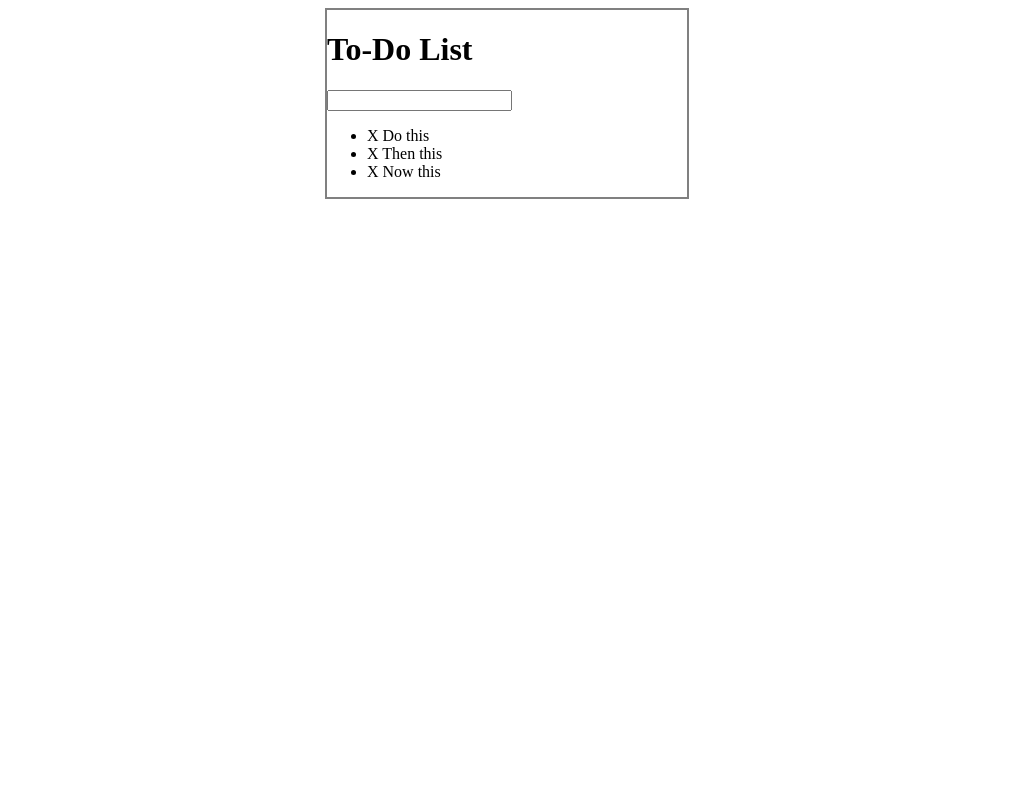
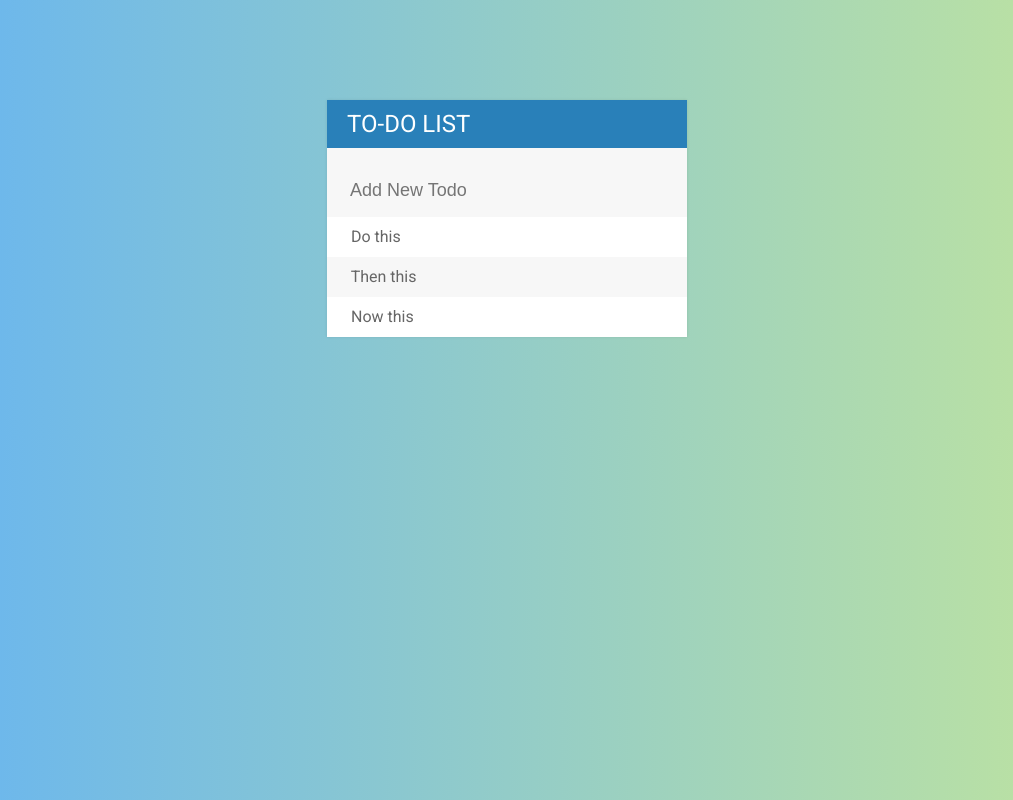
Before and after one commit to bhanujggandhi/Simple-Todo-List, a plain HTML site: page index.html in a window 1280 px wide. Shown: the whole page, without its empty margins (133-1146 px from the left). Drawn offline with Linux system fonts and the light colour scheme.

Commit message:
Styling changed

```diff
--- a/assests/css/todos.css
+++ b/assests/css/todos.css
@@ -1,7 +1,79 @@
+body {
+    font-family: roboto;
+    background: #c2e59c;  /* fallback for old browsers */
+    background: -webkit-linear-gradient(to right, #64b3f4, #c2e59c);  /* Chrome 10-25, Safari 5.1-6 */
+    background: linear-gradient(to right, #64b3f4, #c2e59c); /* W3C, IE 10+/ Edge, Firefox 16+, Chrome 26+, Opera 12+, Safari 7+ */
+
+}
+
+h1 {
+    background: #2980b9;
+    color: white;
+    padding: 10px 20px;
+    text-transform: uppercase;
+    font-size: 24px;
+    font-weight: normal;
+}
+
+ul{
+    list-style: none;
+    margin: 0;
+    padding: 0;
+}
+
+li {
+    background: #fff;
+    height: 40px;
+    line-height: 40px;
+    color: #666;
+}
+
+li:nth-child(2n){
+    background: #f7f7f7;
+}
+
+input {
+    color: #2980b9;
+    font-size: 18px;
+    background: #f7f7f7;
+    width: 100%;
+    padding: 13px 13px 13px 20px;
+    box-sizing: border-box;
+    border: 3px solid rgba(0, 0, 0, 0);
+}
+
+input:focus{
+    background: #fff;
+    border: 3px solid #2980b9;
+    outline: none;
+}
+
+.fa-plus {
+    float: right;
+}
+
+span {
+    background: #e74c3c;
+    height: 40px;
+    margin-right: 20px;
+    text-align: center;
+    color: white;
+    width: 0;
+    display: inline-block;
+    transition: 0.2s linear;
+    opacity: 0;
+}
+
+li:hover span {
+    width: 40px;
+    opacity: 1.0;
+}
+
 #container {
-    border: 2px solid gray;
+    box-shadow: 0 0 3px rgba(0, 0, 0, 0.1);
     width: 360px;
-    margin: 0 auto;
+    background-color: #f7f7f7;
+    margin: 100px auto;
 }
 
 .completed {
--- a/assests/js/todos.js
+++ b/assests/js/todos.js
@@ -17,6 +17,10 @@ $("input").keypress(function(event){
         var todoText = $(this).val();
         $(this).val("");
         //creating a new li and add to ul
-        $("ul").append("<li><span>X</span> "+ todoText +"</li>");
+        $("ul").append("<li><span><i class='fa fa-trash'></i></span> "+ todoText +"</li>");
     }
 });
+
+$(".fa-plus").click(function(){
+    $("input").fadeToggle();
+})
--- a/index.html
+++ b/index.html
@@ -5,18 +5,20 @@
     <meta name="viewport" content="width=device-width, initial-scale=1.0">
     <title>Todo List</title>
     <link rel="stylesheet" href="assests/css/todos.css">
+    <link rel="stylesheet" href="https://stackpath.bootstrapcdn.com/font-awesome/4.7.0/css/font-awesome.min.css">
+    <link href="https://fonts.googleapis.com/css2?family=Roboto:wght@400;500;700&display=swap" rel="stylesheet">
     <script type="text/javascript" src="assests/js/lib/jQuery.js"></script>
 </head>
 <body>
 
     <div id="container">
-        <h1>To-Do List</h1>
-        <input type="text">
+        <h1>To-Do List <i class="fas fa-plus"></i></h1>
+        <input type="text" placeholder="Add New Todo">
 
         <ul>
-          <li><span>X</span> Do this</li>
-          <li><span>X</span> Then this</li>
-          <li><span>X</span> Now this</li>
+          <li><span><i class="fa fa-trash"></i></span> Do this</li>
+          <li><span><i class="fa fa-trash"></i></span> Then this</li>
+          <li><span><i class="fa fa-trash"></i></span> Now this</li>
         </ul>
       </div>
 
```
